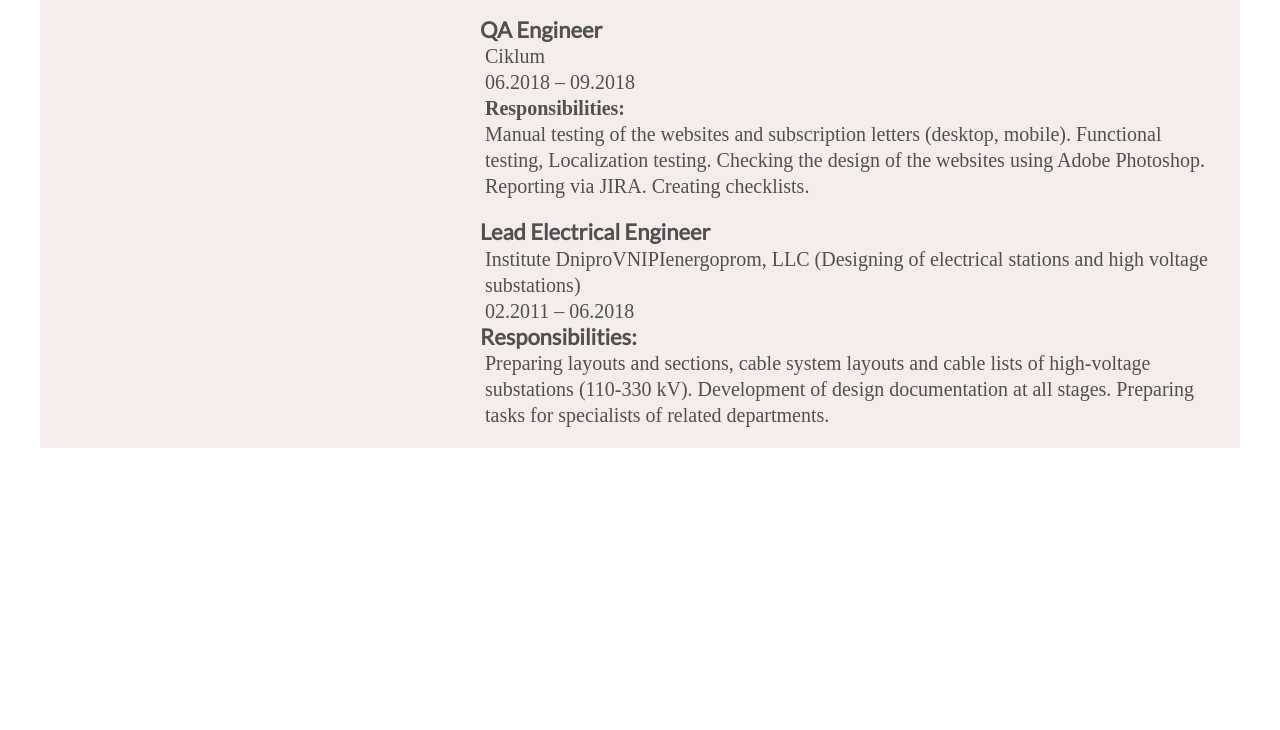
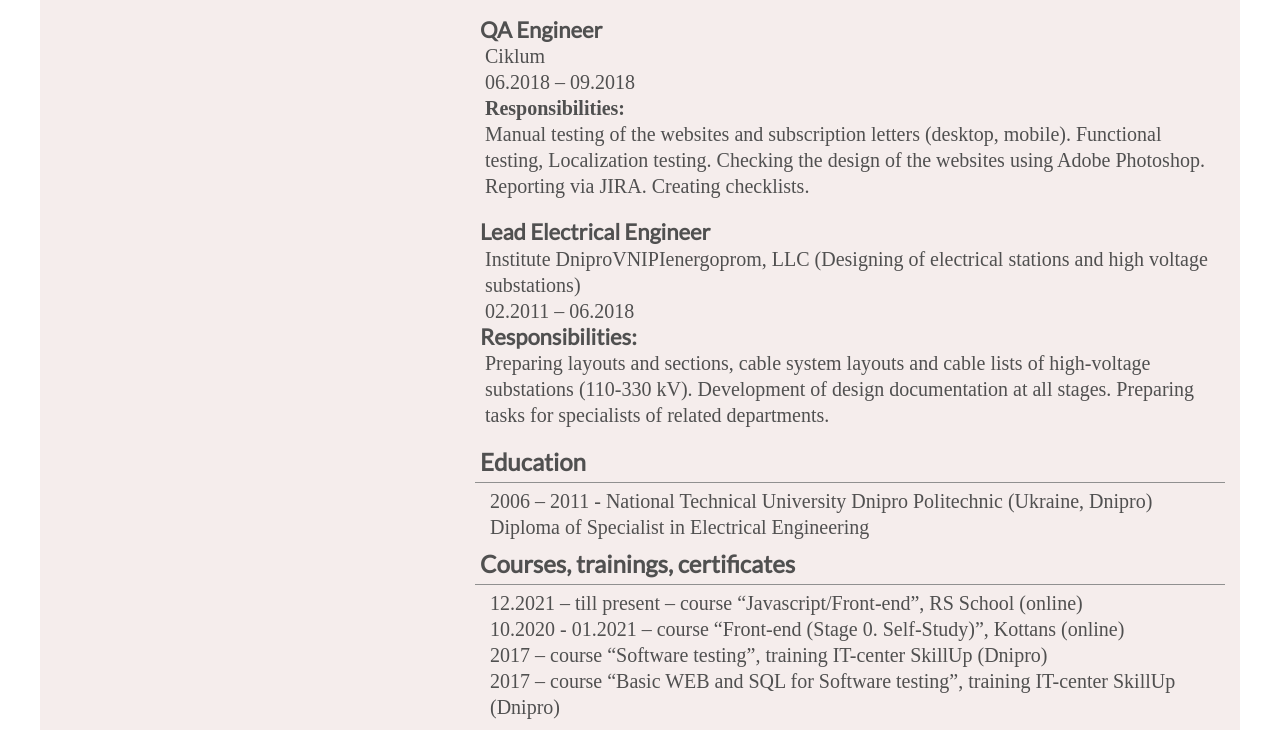
Before and after one commit to Stacey-dev/rsschool-cv, a plain HTML site: page index.html in a window 1280 px wide. Shown: the part 1842-2572 px from the top of the page. Before the commit the page ends 2290 px from the top, so only its background shows below. Drawn offline with Linux system fonts and the light colour scheme; a web font is replaced by a local one.

Commit message:
feat: add education and trainings

```diff
--- a/index.html
+++ b/index.html
@@ -206,6 +206,44 @@ function convertHashToArray(hash){
 				</p>
 			</div>
 		</section>
+		<section class="education" id="education">
+			<div class="education_container">
+				<h3 class="title">Education</h3>
+				<ul class="education__list">
+					<li class="education__list-item">
+						2006 – 2011 - National Technical University Dnipro Politechnic
+						(Ukraine, Dnipro)
+					</li>
+					<li class="education__list-item">
+						Diploma of Specialist in Electrical Engineering
+					</li>
+				</ul>
+			</div>
+		</section>
+
+		<section class="trainings" id="trainings">
+			<div class="trainings__container">
+				<h3 class="title">Courses, trainings, certificates</h3>
+				<ul class="trainings__list">
+					<li class="trainings__list-item">
+						12.2021 – till present – course “Javascript/Front-end”, RS School
+						(online)
+					</li>
+					<li class="trainings__list-item">
+						10.2020 - 01.2021 – course “Front-end (Stage 0. Self-Study)”, Kottans
+						(online)
+					</li>
+					<li class="trainings__list-item">
+						2017 – course “Software testing”, training IT-center SkillUp
+						(Dnipro)
+					</li>
+					<li class="trainings__list-item">
+						2017 – course “Basic WEB and SQL for Software testing”, training
+						IT-center SkillUp (Dnipro)
+					</li>
+				</ul>
+			</div>
+		</section>
 	</main>
 </body>
 
--- a/style.css
+++ b/style.css
@@ -162,3 +162,30 @@ body {
 .experience_item {
   padding: 10px;
 }
+
+.education__list {
+  list-style-type: none;
+  text-align: left;
+  padding: 0 15px;
+  line-height: 20px;
+}
+
+.education__list-item {
+  padding: 0 5px;
+  font-family: 'Poly', serif;
+  font-size: 20px;
+  line-height: 130%;
+}
+
+.trainings__list {
+  list-style-type: none;
+  text-align: left;
+  padding: 0 15px;
+}
+
+.trainings__list-item {
+  padding: 0 5px;
+  font-family: 'Poly', serif;
+  font-size: 20px;
+  line-height: 130%;
+}
```
